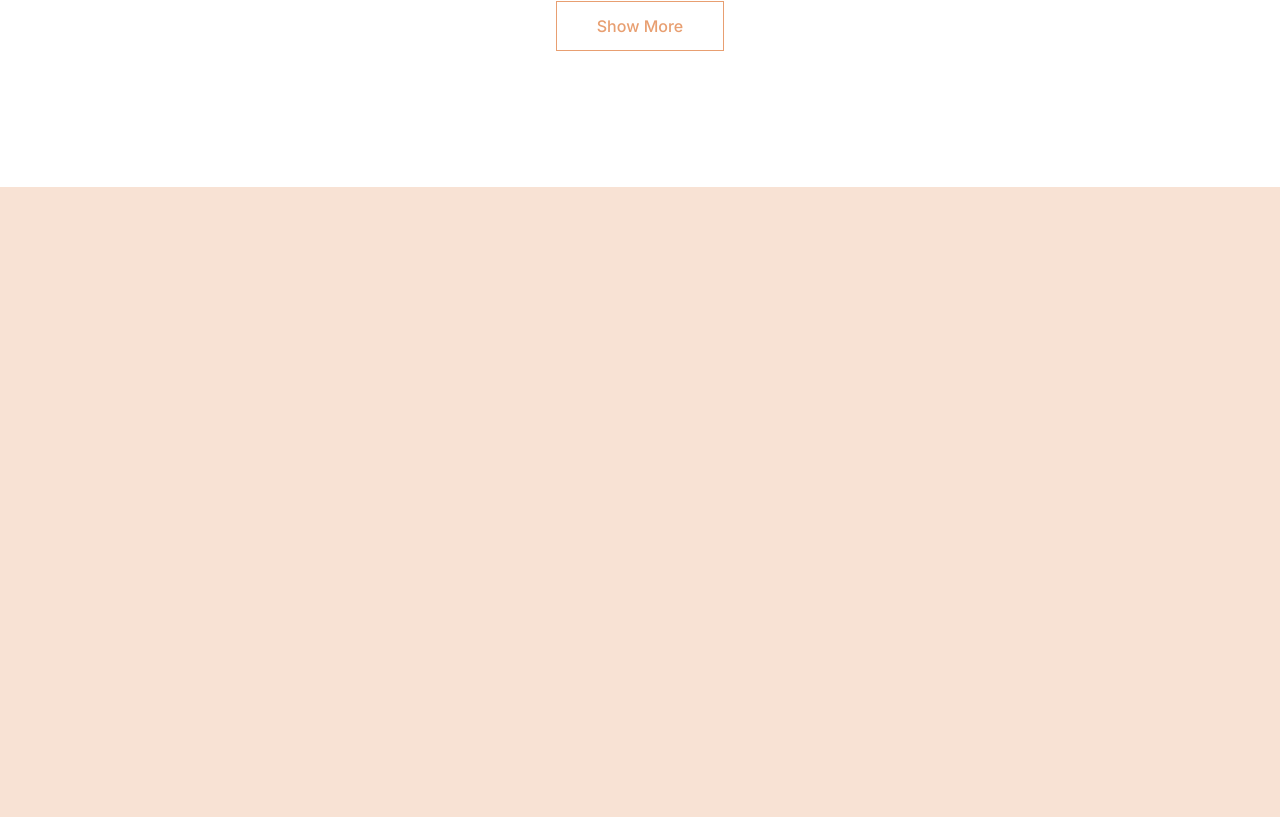
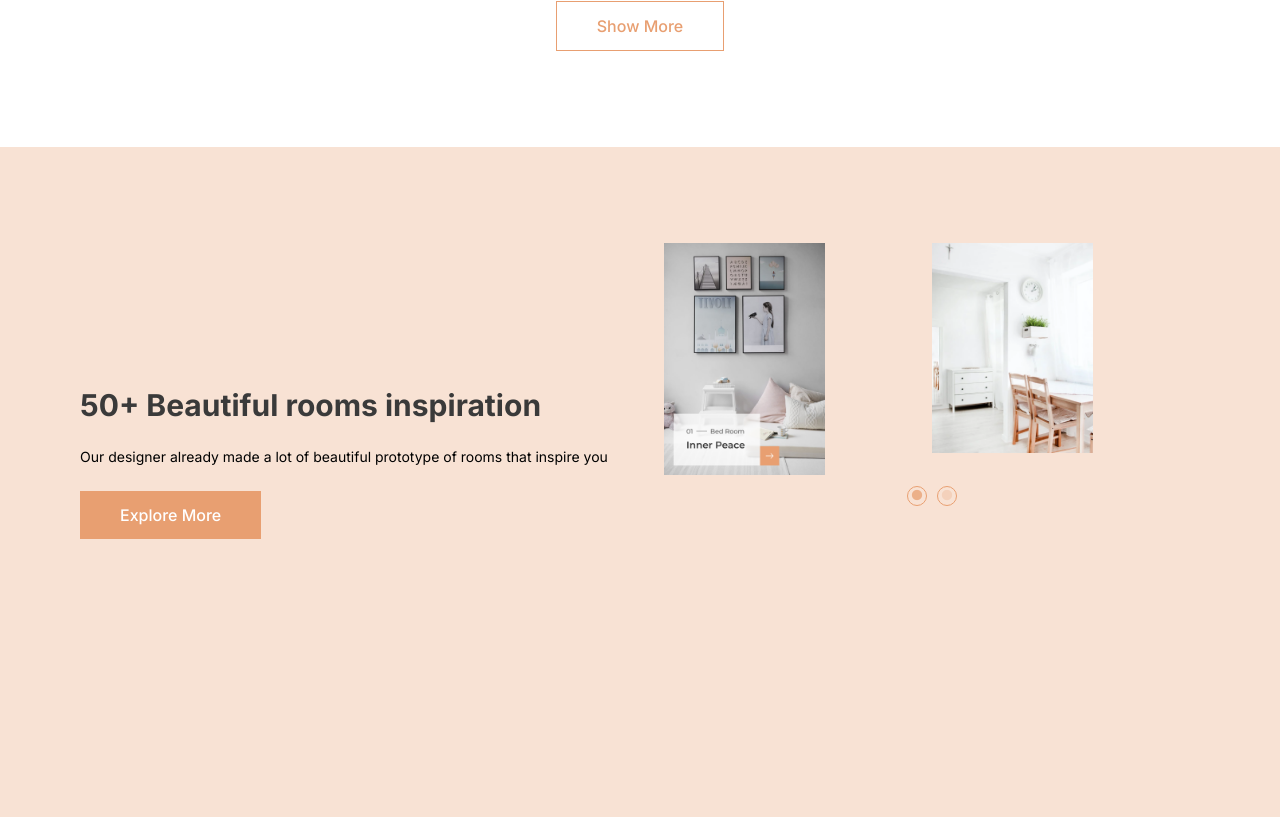
Before and after one commit to AmineElkhalidy/funiro, a Next.js app in the folder client/: page / in a window 1280 px wide. Shown: the part 3183-4000 px from the top of the page. Built offline with nearby package versions, Linux system fonts and the light colour scheme; a web font is replaced by a local one.

Commit message:
Pushing the new changes...

```diff
--- a/client/components/Home/Hero.js
+++ b/client/components/Home/Hero.js
@@ -5,19 +5,16 @@ import Image from "next/image";
 // Link
 import Link from "next/link";
 
-// Import Swiper React components
-import { Swiper, SwiperSlide } from "swiper/react";
-import { Navigation, Pagination, Scrollbar, A11y } from "swiper";
-// Import Swiper styles
-import "swiper/css";
-import "swiper/css/navigation";
-import "swiper/css/pagination";
-
 // Splider slider
 import { Splide, SplideSlide } from "@splidejs/react-splide";
 import { AutoScroll } from "@splidejs/splide-extension-auto-scroll";
+import "@splidejs/splide/dist/css/splide.min.css";
 
-import "@splidejs/splide/dist/css/splide.min.css";
+// React Slik
+import Slider from "react-slick";
+// Import css files
+import "slick-carousel/slick/slick.css";
+import "slick-carousel/slick/slick-theme.css";
 
 // Data
 import { featuresData, productsData, tipsData } from "../../data/data";
@@ -31,6 +28,29 @@ import { HeartIcon, ShareIcon } from "@heroicons/react/24/outline";
 
 // Furniture image
 import Furniture from "../../public/images/furniture.png";
+import Inspiration1 from "../../public/images/inspiration-1.png";
+import Inspiration2 from "../../public/images/inspiration-2.png";
+import Inspiration3 from "../../public/images/inspiration-3.png";
+
+const inspiration = [
+  {
+    image: Inspiration1,
+  },
+  {
+    image: Inspiration2,
+  },
+  {
+    image: Inspiration3,
+  },
+];
+
+const settings = {
+  dots: true,
+  infinite: false,
+  slidesToShow: 2,
+  slidesToScroll: 1,
+  arrows: false,
+};
 
 const Hero = () => {
   return (
@@ -83,7 +103,7 @@ const Hero = () => {
           }}
           extensions={{ AutoScroll }}
         >
-          <SplideSlide>
+          <SplideSlide key={1}>
             <article className="relative">
               <Image src={images[1]} className="" alt="Couches with 2 seats" />
 
@@ -101,7 +121,7 @@ const Hero = () => {
             </article>
           </SplideSlide>
 
-          <SplideSlide>
+          <SplideSlide key={2}>
             <article className="relative">
               <Image
                 src={images[0]}
@@ -123,7 +143,7 @@ const Hero = () => {
             </article>
           </SplideSlide>
 
-          <SplideSlide>
+          <SplideSlide key={3}>
             <article className="relative">
               <Image src={images[2]} className="" alt="Couches with 2 seats" />
 
@@ -260,29 +280,59 @@ const Hero = () => {
       </section>
 
       {/* Inspiration section */}
-      <section
-        className="h-full min-h-screen mt-10 bg-main/30"
-        id="inspiration"
-      >
+      <section className="w-full h-full bg-main/30" id="inspiration">
         {/* Container */}
-        <div className="flex flex-col items-center justify-center w-full h-full lg:flex-row">
+        <div className="max-w-6xl min-h-screen px-4 py-20 mx-auto md:py-24">
+          <div className="grid gap-12 sm:grid-cols-2 ">
             {/* Content container */}
-          <div className="space-y-6 w-[50%] hidden">
-            <h2 className="">50+ Beautiful rooms inspiration</h2>
-            <p className="">
+            <div className="w-full h-full space-y-6 sm:mt-14 md:mt-36">
+              <h2 className="text-3xl font-bold text-darkGray">
+                50+ Beautiful rooms inspiration
+              </h2>
+              <p className="text-sm">
                 Our designer already made a lot of beautiful prototype of rooms
                 that inspire you
               </p>
 
               <div>
-              <Link href={""} className="">
+                <Link
+                  href={""}
+                  className="inline-block px-10 py-3 font-medium text-white duration-300 bg-main"
+                >
                   Explore More
                 </Link>
               </div>
             </div>
 
             {/* Images slider */}
-          <div className=""></div>
+            <div className="w-full h-full">
+              <Slider {...settings} className="grid">
+                <article key={1}>
+                  <Image
+                    className="w-[70%] md:w-[60%]"
+                    src={Inspiration1}
+                    alt="Inspiration"
+                  />
+                </article>
+
+                <article key={2}>
+                  <Image
+                    className="w-[70%] md:w-[60%]"
+                    src={Inspiration2}
+                    alt="Inspiration"
+                  />
+                </article>
+
+                <article key={3}>
+                  <Image
+                    className="w-[70%] md:w-[60%]"
+                    src={Inspiration3}
+                    alt="Inspiration"
+                  />
+                </article>
+              </Slider>
+            </div>
+          </div>
         </div>
       </section>
 
--- a/client/components/Layout/Layout.js
+++ b/client/components/Layout/Layout.js
@@ -1,8 +1,8 @@
-import React from 'react';
+import React from "react";
 
 // Header & Footer
-import Header from './Header';
-import Footer from './Footer';
+import Header from "./Header";
+import Footer from "./Footer";
 
 const Layout = ({ children }) => {
   return (
--- a/client/package.json
+++ b/client/package.json
@@ -19,6 +19,7 @@
     "react-dom": "18.2.0",
     "react-icons": "^4.6.0",
     "react-slick": "^0.29.0",
+    "slick-carousel": "^1.8.1",
     "swiper": "^8.4.4"
   },
   "devDependencies": {
--- a/client/styles/globals.css
+++ b/client/styles/globals.css
@@ -12,3 +12,14 @@ html {
 body {
   font-family: "Inter", sans-serif;
 }
+
+.slick-dots li button {
+  border: 1px solid #e89f71 !important;
+  border-radius: 50%;
+  vertical-align: middle;
+}
+
+.slick-dots li button::before {
+  font-size: 12px !important;
+  color: #e89f71 !important;
+}
```
Also changed, not shown: 1 other file (tests, documents, lock files or other folders). Lines whose indentation alone changed are shown as unchanged.
